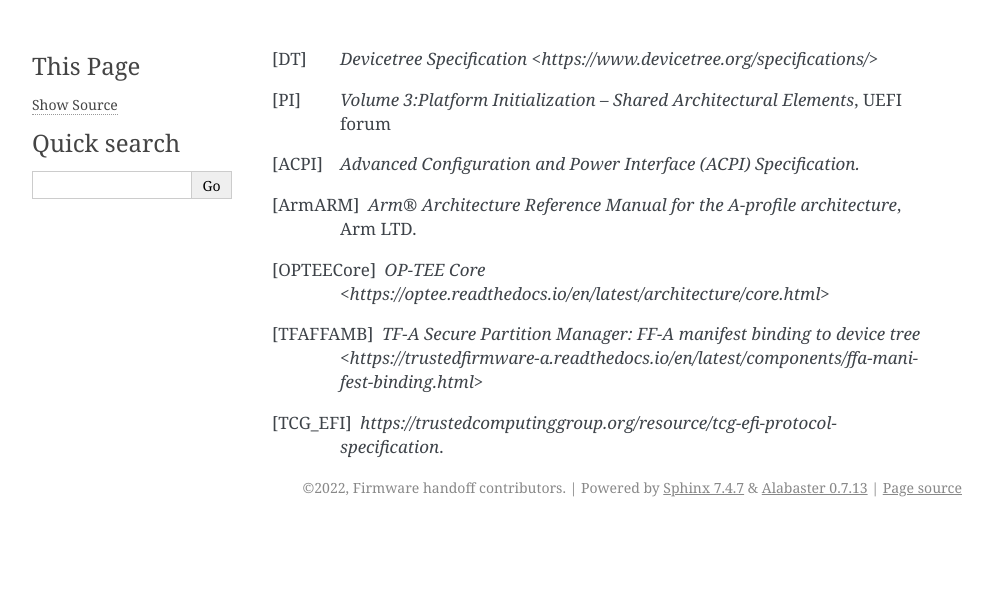
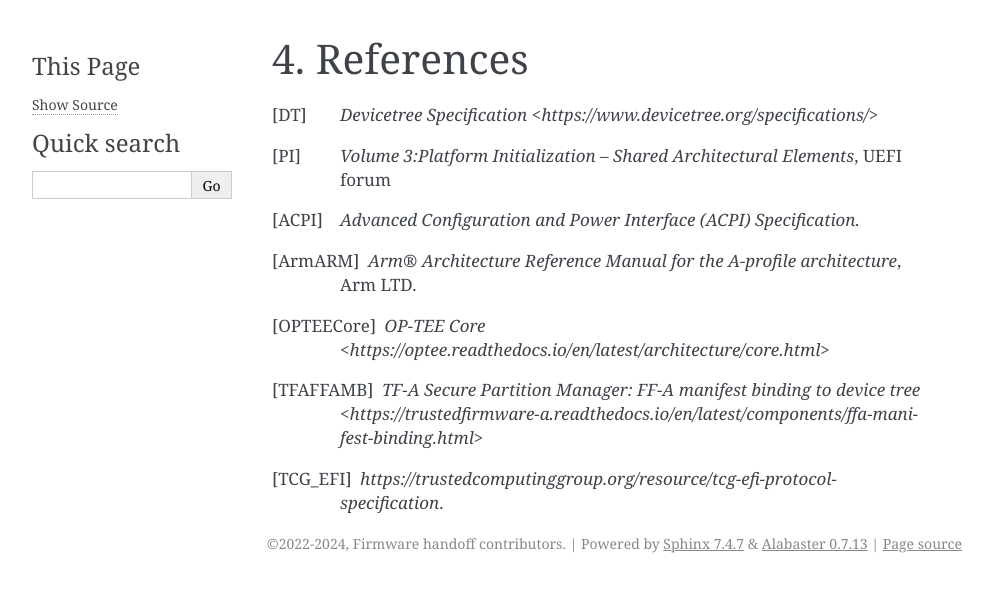
Before and after one commit to FirmwareHandoff/firmware_handoff, a Sphinx documentation site: the page built from source/references.rst, in a window 1280 px wide. Shown: the top 592 px of the page, without its empty margins (148-1141 px from the left). Built offline with Sphinx 7.4.7, drawn with Linux system fonts in a browser that asks for light colours.

Commit message:
Fix broken link to references section
The references section doesn't appear in HTML builds because the page
wasn't titled. Add a title and fix the order it appears in the table of
contents. Also make sure the sections are numbered, without this numrefs
that work in PDF builds don't work in html builds.

Because of some intracacies in LaTex builders that cause empty
reference pages to be rendered [1], a workaround using the raw directive
is applied to remove the phantom page.

[1] https://github.com/sphinx-doc/sphinx/issues/4775

Signed-off-by: Harrison Mutai <harrison.mutai@arm.com>

```diff
--- a/source/conf.py
+++ b/source/conf.py
@@ -20,7 +20,7 @@
 # -- Project information -----------------------------------------------------
 
 project = 'firmware handoff'
-copyright = '2022, Firmware handoff contributors'
+copyright = '2022-2024, Firmware handoff contributors'
 author = 'Firmware handoff contributors'
 
 # The short X.Y version
--- a/source/index.rst
+++ b/source/index.rst
@@ -5,11 +5,11 @@
 ==============================
 
 .. toctree::
+   :numbered:
    :maxdepth: 3
    :caption: Contents
-
-   references
 
    introduction.rst
    transfer_list.rst
    register_conventions.rst
+   references
--- a/source/references.rst
+++ b/source/references.rst
@@ -1,5 +1,17 @@
 .. SPDX-License-Identifier: CC-BY-SA-4.0
 .. SPDX-FileCopyrightText: Copyright The Firmware Handoff Specification Contributors
+
+.. raw:: latex
+
+   \cleardoublepage
+   \begingroup
+   \renewcommand\chapter[1]{\endgroup}
+   \phantomsection
+
+.. _refs:
+
+References
+==========
 
 .. [DT] `Devicetree Specification <https://www.devicetree.org/specifications/>`
 
```
